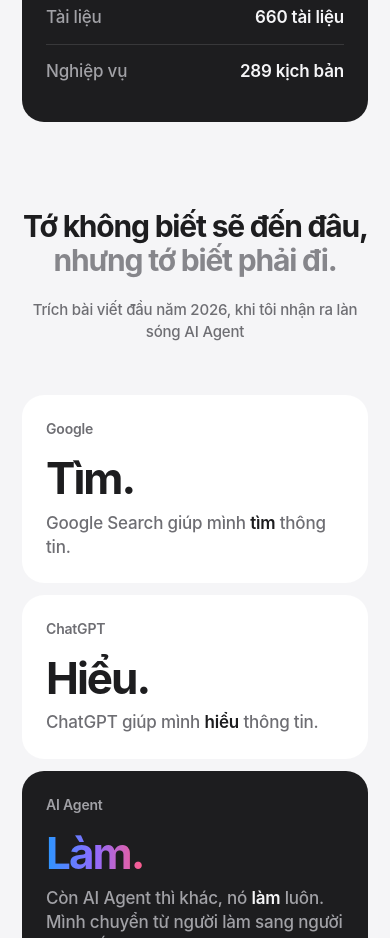
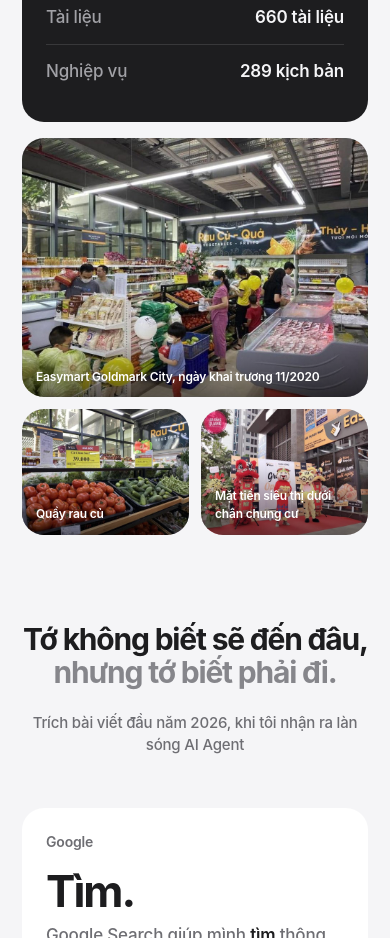
Before and after one commit to hapt80/hapt80.github.io, a plain HTML site: page index.html in a window 390 px wide. Shown: the part 2480-3418 px from the top of the page. Drawn offline with Linux system fonts and the light colour scheme.

Commit message:
Thêm ảnh siêu thị Easymart từ Facebook
Co-Authored-By: Claude Opus 5.5 <noreply@anthropic.com>

```diff
--- a/index.html
+++ b/index.html
@@ -96,6 +96,13 @@
   .world li b { color: var(--ink); font-weight: 600; text-align: right; }
   .ink.world li { border-color: #38383a; color: #a1a1a6; }
   .ink.world li b { color: #f5f5f7; }
+
+  /* store photos */
+  .shots { display: grid; grid-template-columns: 2fr 1fr; grid-template-rows: 1fr 1fr; gap: 16px; margin-top: 16px; height: 560px; }
+  .shot { position: relative; margin: 0; border-radius: var(--radius); overflow: hidden; background: #d2d2d7; }
+  .shot:first-child { grid-row: span 2; }
+  .shot img { width: 100%; height: 100%; object-fit: cover; display: block; }
+  .shot figcaption { position: absolute; left: 0; right: 0; bottom: 0; padding: 40px 22px 18px; font-size: 14px; font-weight: 600; color: #fff; background: linear-gradient(180deg, transparent, rgba(0,0,0,.55)); }
 
   /* night section */
   .night { background: #000; color: #f5f5f7; margin-top: 132px; padding: 124px 0 132px; }
@@ -244,6 +251,10 @@
     .strip div:nth-child(-n+2) { border-top: 0; }
     .strip div:nth-child(even) { border-left: 1px solid rgba(128, 128, 128, .22); }
     .my { width: 96px; top: 8px; right: 8px; }
+    .shots { grid-template-columns: 1fr 1fr; grid-template-rows: auto auto; height: auto; gap: 12px; }
+    .shot { border-radius: 22px; aspect-ratio: 4 / 3; }
+    .shot:first-child { grid-row: auto; grid-column: span 2; }
+    .shot figcaption { padding: 28px 14px 12px; font-size: 12px; }
     .at { gap: 10px 26px; padding: 24px; }
     .at b { font-size: 21px; }
     .mani { padding-top: 96px; }
@@ -316,6 +327,11 @@
             <li>Nghiệp vụ<b>289 kịch bản</b></li>
           </ul>
         </div>
+      </div>
+      <div class="shots rv">
+        <figure class="shot"><img src="assets/store/quay-hang.jpg" alt="Khách mua sắm trong một siêu thị Easymart" width="960" height="720" loading="lazy"><figcaption>Easymart Goldmark City, ngày khai trương 11/2020</figcaption></figure>
+        <figure class="shot"><img src="assets/store/rau-cu.jpg" alt="Quầy rau củ với bảng giá tại Easymart" width="960" height="720" loading="lazy"><figcaption>Quầy rau củ</figcaption></figure>
+        <figure class="shot"><img src="assets/store/khai-truong.jpg" alt="Lễ khai trương Easymart Goldmark City" width="960" height="720" loading="lazy"><figcaption>Mặt tiền siêu thị dưới chân chung cư</figcaption></figure>
       </div>
     </section>
 
```
Also changed, not shown: assets/store/khai-truong.jpg (added), assets/store/quay-hang.jpg (added), assets/store/rau-cu.jpg (added).
